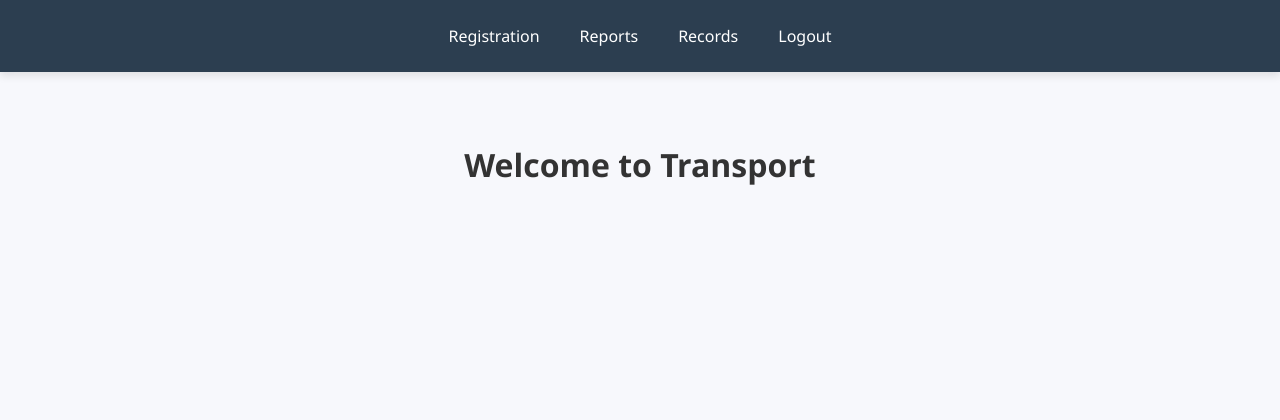
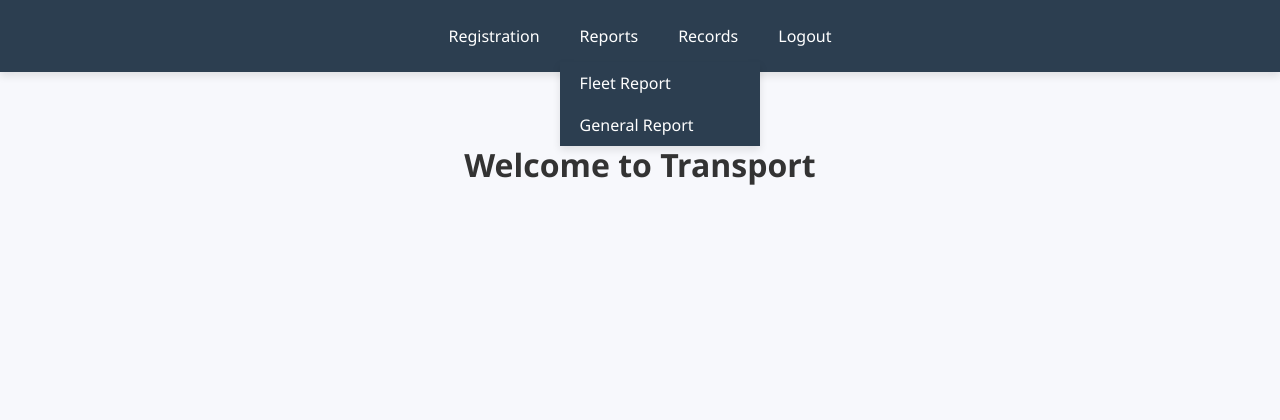
Before and after one commit to ebohsamuel/driver_details_project, a FastAPI app: template driver_app/templates/welcome_page.html in a window 1280 px wide, after a click on "Reports". Shown: the top 420 px of the page. Run offline with FastAPI, Linux system fonts and the light colour scheme; the template is opened without the code that fills it, so the values that code supplies are empty.

Commit message:
updating welcome_page.html

```diff
--- a/driver_app/templates/welcome_page.html
+++ b/driver_app/templates/welcome_page.html
@@ -26,7 +26,7 @@
             margin: 0;
             padding: 0;
             display: flex;
-            flex-wrap: wrap; /* Allows wrapping of menu items */
+            flex-wrap: wrap;
         }
 
         .navbar li {
@@ -78,6 +78,10 @@
         }
 
         .navbar li:hover > ul {
+            display: block;
+        }
+
+        .navbar li.active > ul {
             display: block;
         }
 
@@ -135,17 +139,17 @@
 <div class="navbar">
     <ul>
         <li>
-            <a>Registration</a>
+            <a class="dropdown-toggle">Registration</a>
             <ul>
                 <li><a href="/driver_registration/">Register Driver</a></li>
                 <li><a href="/user/create_user">Register User</a></li>
             </ul>
         </li>
         <li>
-            <a>Reports</a>
+            <a class="dropdown-toggle">Reports</a>
             <ul>
                 <li>
-                    <a>Fleet Report</a>
+                    <a class="dropdown-toggle">Fleet Report</a>
                     <!-- Modified Dropdown Under "Fleet Report" -->
                     <ul>
                         <li><a href="/trip-report/">Trip Report</a></li>
@@ -153,7 +157,7 @@
                     </ul>
                 </li>
                 <li>
-                    <a>General Report</a>
+                    <a class="dropdown-toggle">General Report</a>
                     <ul>
                         <li><a href="/general-trip-report/">General Trip Report</a></li>
                         <li><a href="/general-expense-report/">General Expenses Report</a></li>
@@ -162,13 +166,12 @@
             </ul>
         </li>
         <li>
-            <a>Records</a>
+            <a class="dropdown-toggle">Records</a>
             <ul>
                 <li><a href="/expense-fleet-record/">Enter Expenses</a></li>
                 <li><a href="/fleet_record/">Enter Trip</a></li>
                 <li>
-                    <a>Update Record</a>
-
+                    <a class="dropdown-toggle">Update Record</a>
                     <ul>
                         <li><a href="/fleet_update/">Update Fleet</a></li>
                         <li><a href="/trip_update/">Update Trip</a></li>
@@ -188,5 +191,35 @@
     <h1>Welcome to Transport</h1>
 </div>
 
+<script>
+    document.querySelectorAll('.dropdown-toggle').forEach(item => {
+        item.addEventListener('click', function (event) {
+            event.preventDefault(); // Prevent the default link behavior
+            let parentLi = this.parentElement;
+
+            // Close all other open dropdowns
+            document.querySelectorAll('.navbar li').forEach(li => {
+                if (li !== parentLi) {
+                    li.classList.remove('active');
+                }
+            });
+
+            // Toggle the current dropdown
+            parentLi.classList.toggle('active');
+        });
+    });
+
+    // Close dropdowns if clicking outside
+    document.addEventListener('click', function (event) {
+        let isClickInside = document.querySelector('.navbar').contains(event.target);
+
+        if (!isClickInside) {
+            document.querySelectorAll('.navbar li').forEach(li => {
+                li.classList.remove('active');
+            });
+        }
+    });
+</script>
+
 </body>
 </html>
```
